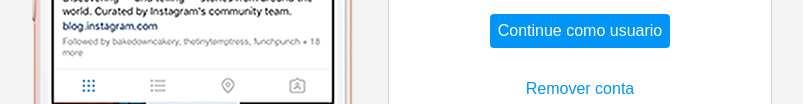
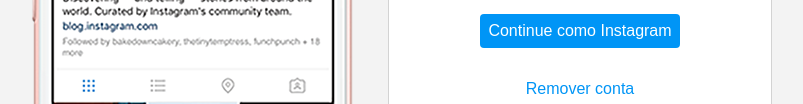
Before and after one commit to guilhermeribeir0/recriando-tela-inicial-instagram, a plain HTML site: page index.html in a window 1280 px wide. Shown: the part 316-420 px from the top of the page, without its empty margins (252-1055 px from the left). Drawn offline with Linux system fonts and the light colour scheme.

Commit message:
adicionado arquivos ao projeto

```diff
--- a/index.html
+++ b/index.html
@@ -18,7 +18,7 @@
                 <div class="profile-photo">
                     <img src="img/logo-perfil.jpg" alt="perfil">
                 </div>
-                <a href="#" class="instagram-login">Continue como usuario</a>
+                <a href="#" class="instagram-login">Continue como Instagram</a>
                 <a href="#" class="instagram-logout">Remover conta</a>
             </div>
             <div class="group">
```
